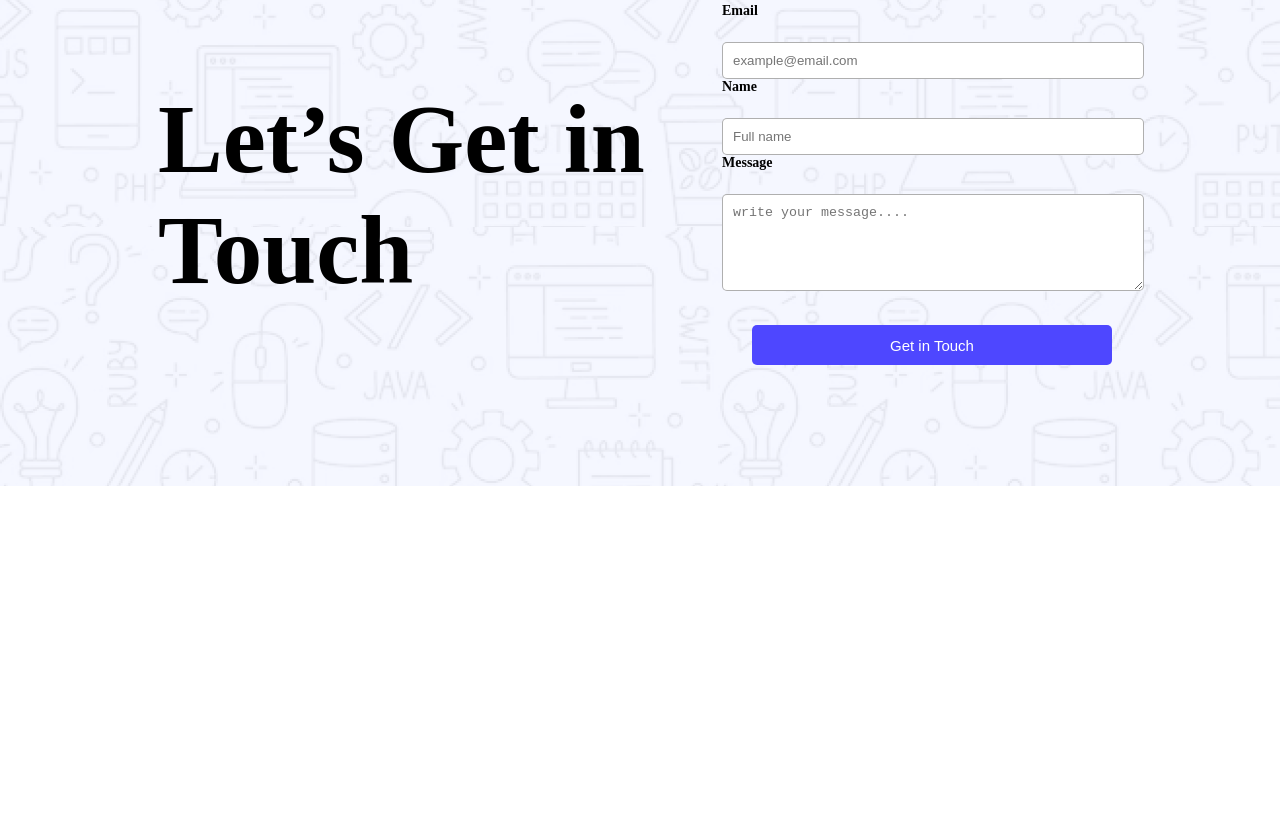
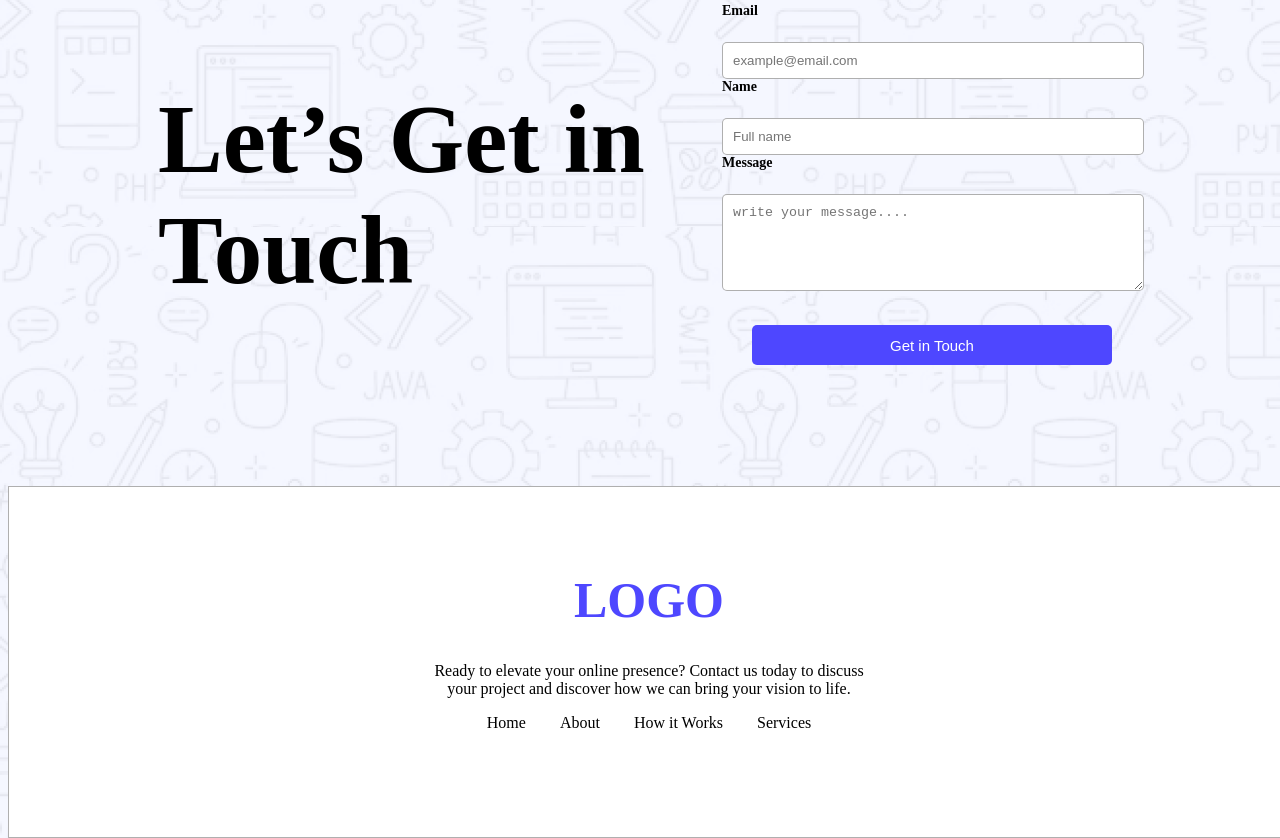
Before and after one commit to morshedalom5675/assignment-for-logo, a plain HTML site: page index.html in a window 1280 px wide. Shown: the part 3033-3871 px from the top of the page. Before the commit the page ends 3519 px from the top, so only its background shows below. Drawn offline with Linux system fonts and the light colour scheme.

Commit message:
full complate

```diff
--- a/index.html
+++ b/index.html
@@ -122,6 +122,16 @@
         </section>
     </main>
     <footer>
+        <div class="footer">
+            <h1>LOGO</h1>
+            <p>Ready to elevate your online presence? Contact us today to discuss <br> your project and discover how we can bring your vision to life.</p>
+            <div class="home">
+                <a href="#">Home</a>
+                <a href="#">About</a>
+                <a href="#">How it Works</a>
+                <a href="#">Services</a>
+            </div>
+        </div>
 
     </footer>
 </body>
--- a/styls/index.css
+++ b/styls/index.css
@@ -25,7 +25,10 @@ div button{
     background-color: #4E47FF;
     border-radius: 5px;
     border: none;
+    text-decoration: none;
+
 }
+
 .cool{
     text-align: center;
     justify-content: center;
@@ -186,3 +189,25 @@ textarea{
 .touch{
     width: 90%;
 }
+.footer{
+    justify-content: center;
+    width: 100%;
+    height: 300px;
+    justify-content: center;
+   position: absolute;
+    background-color: #FFFFFF;
+    text-align: center;
+    padding-top: 50px;
+    border: 1px solid #00000050;
+
+}
+.footer h1{
+    font-size: 50px;
+    font-weight: bold;
+    color: #4E47FF;
+}
+.footer a{
+    margin: 15px;
+    text-decoration: none;
+    color: #000;
+}
```
